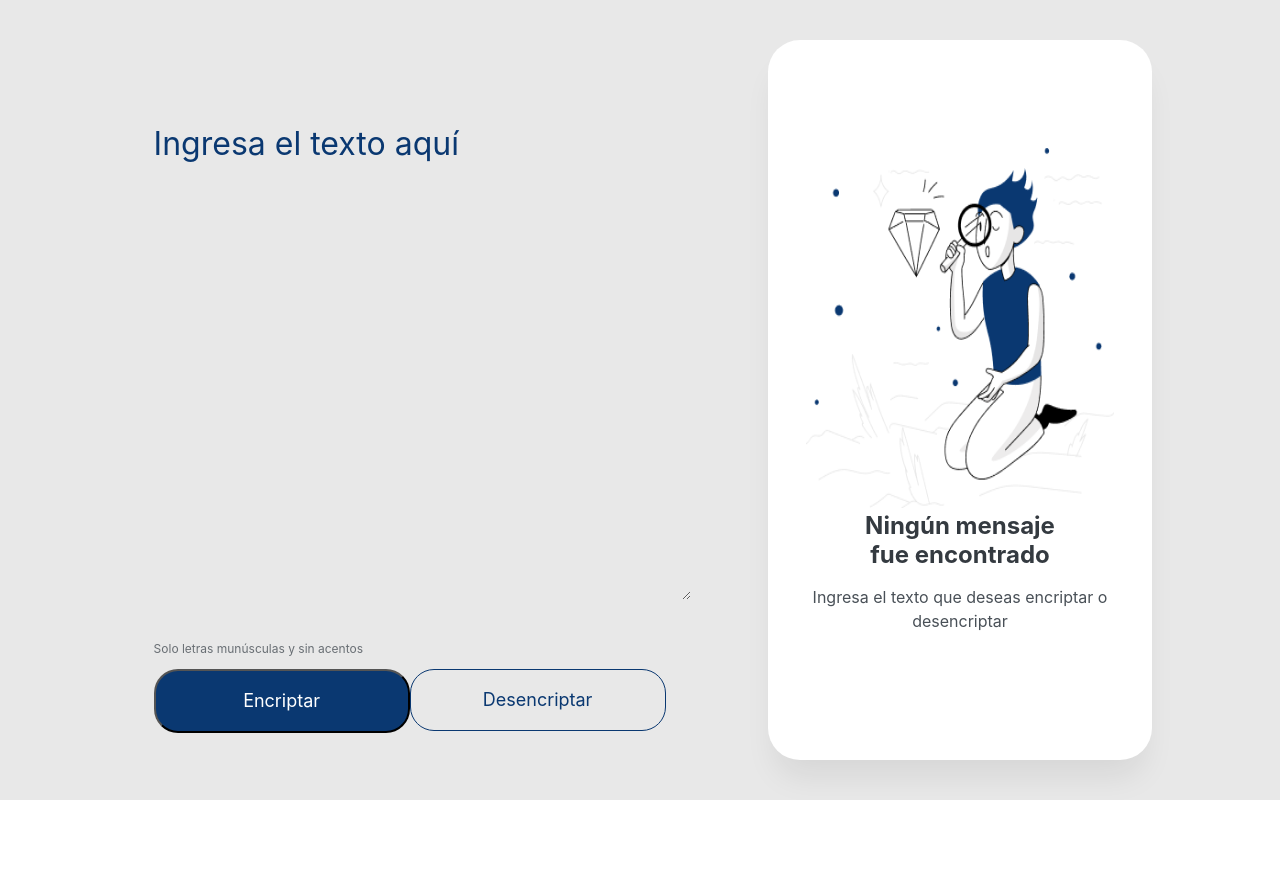
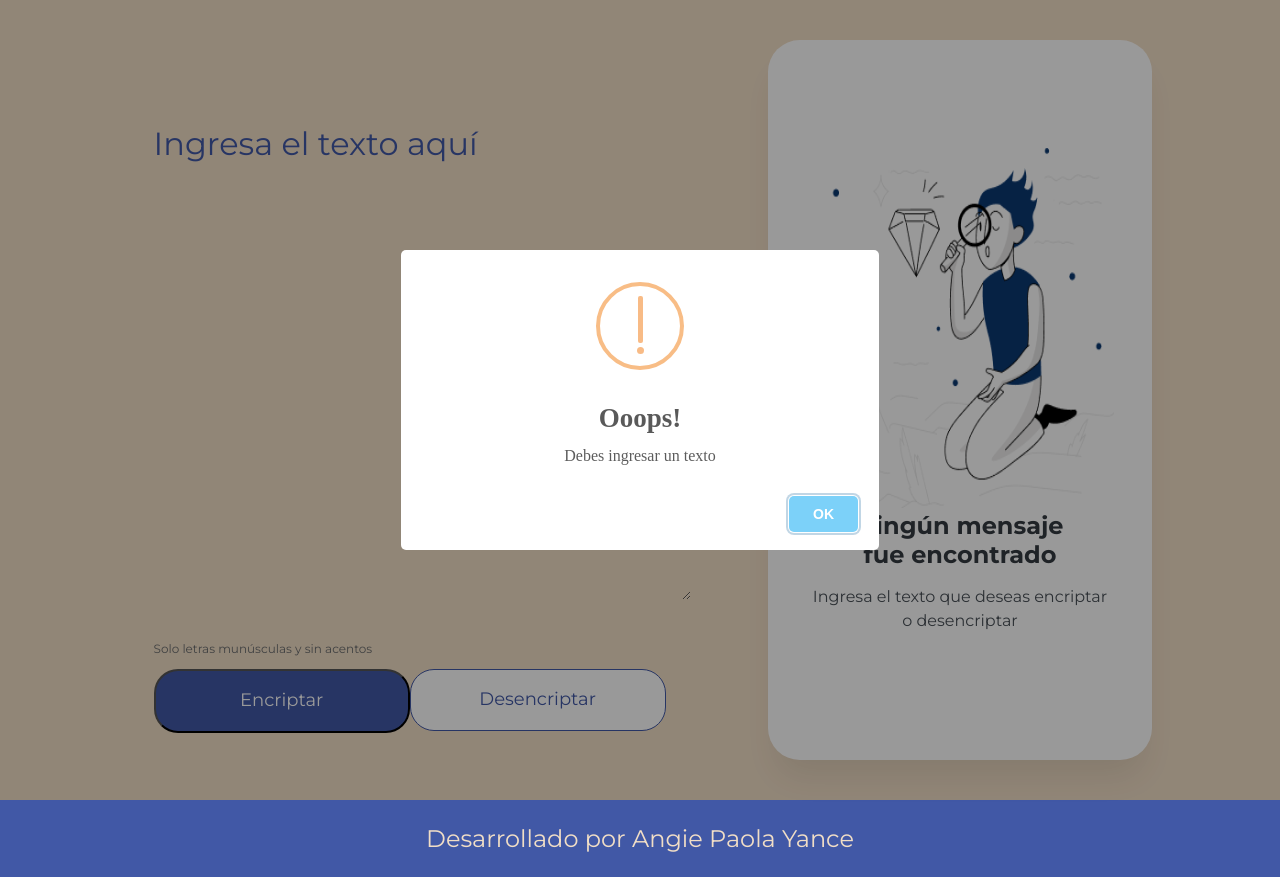
Before and after one commit to AngieYance/encriptador-de-texto, a plain HTML site: page index.html in a window 1280 px wide. Before the commit the page ends 800 px from the top, so only its background shows below. Drawn offline with nearby package versions, Linux system fonts and the light colour scheme.

Commit message:
Cambio de paleta de colores

```diff
--- a/app.js
+++ b/app.js
@@ -20,7 +20,7 @@ function encriptar(){
     ilustracion.src = "./Img/Muñeco.png";
     tituloMensaje.textContent = "Ningún mensaje fue encontrado";
     parrafo.textContent = "Ingresa el texto que deseas encriptar o desencriptar";
-    alert ('Debes ingresar algún texto');
+    swal("Ooops!", "Debes ingresar un texto", "warning");
  }
 }
 
@@ -46,7 +46,7 @@ function desencriptar(){
         ilustracion.src = "./Img/Muñeco.png";
         tituloMensaje.textContent = "Ningún mensaje fue encontrado";
         parrafo.textContent = "Ingresa el texto que deseas encriptar o desencriptar";
-        alert ('Debes ingresar algún texto');
+        swal("Ooops!", "Debes ingresar un texto", "warning");
     }
 }
 
--- a/index.html
+++ b/index.html
@@ -6,6 +6,7 @@
     <title>Encriptador de texto</title>
     <link rel="short cut icon" href="Img/icono.png" type="image/x-icon">
     <link rel="stylesheet" href="styles.css">
+    <script src="https://unpkg.com/sweetalert/dist/sweetalert.min.js"></script>
 </head>
 <body>
     <div class="container">
@@ -40,16 +41,11 @@
                 <p id="parrafo">
                     Ingresa el texto que deseas encriptar o desencriptar
                 </p>
-                <!--textarea
-                name="mensaje"
-                id="mensaje"
-                cols="30"
-                rows="10"
-                class="mensaje "
-                ></textarea-->
             </div>
         </div>
     </div>
+    <footer class="footer">
+        <p> Desarrollado por Angie Paola Yance </p>
 </body>
 <script src="app.js"></script>
 </html>
--- a/styles.css
+++ b/styles.css
@@ -1,3 +1,11 @@
+@import url('https://fonts.googleapis.com/css2?family=Krona+One&family=Montserrat:ital,wght@0,100..900;1,100..900&display=swap');
+
+:root{
+    --color-primario: #4158A6;
+    --color-secundario: #F1DEC6;
+    --fuente-montserrat: 'Montserrat', sans-serif;
+}
+
 *{
     margin: 0;
     padding: 0;
@@ -7,7 +15,7 @@
     position: relative;
     width: 100vw;
     height: 100vh;
-    background: #E8E8E8;
+    background: var(--color-secundario);
 }
 
 .texto{
@@ -17,16 +25,16 @@
     left: 12%;
     top: 15%;
     border: none;
-    font-family: "Inter";
+    font-family: var(--fuente-montserrat);
     font-style: normal;
     font-weight: 400;
     font-size: 32px;
     line-height: 150%;
-    background-color: #E8E8E8;
+    background-color: var(--color-secundario);
 }
 
 .texto::placeholder{
-    color: #0A3871;
+    color: var(--color-primario);
 }
 
 .texto:focus,
@@ -48,7 +56,7 @@
 }
 
 .terminos p {
-    font-family: Inter;
+    font-family: var(--fuente-montserrat);
     font-style: normal;
     font-weight: 400;
     font-size: 12px;
@@ -77,9 +85,9 @@
     padding: 2%;
     gap: 8px;
     width: 25%;
-    background-color: #0A3871;
+    background-color: var(--color-primario);
     border-radius: 24px;
-    font-family: "Inter";
+    font-family: var(--fuente-montserrat);
     font-size: 18px;
     line-height: 19px;
     text-align: center;
@@ -95,15 +103,15 @@
     padding: 2%;
     gap: 8%;
     width: 25%;
-    background-color: #E8E8E8;
-    border: 1px solid #0A3871;
+    background-color: #FFFFFF;
+    border: 1px solid  var(--color-primario);
     border-radius: 24px;
-    font-family: "Inter";
+    font-family: var(--fuente-montserrat);
     font-weight: 400;
     font-size: 18px;
     line-height: 19px;
     text-align: center;
-    color: #0A3871;
+    color:  var(--color-primario);
 }
 
 .boton__desencriptar:hover,
@@ -141,7 +149,7 @@
 
 .mensaje__encriptado h2{
     width: 60%;
-    font-family: "Inter";
+    font-family: var(--fuente-montserrat);
     font-style: normal;
     font-weight: 700;
     font-size: 24px;
@@ -152,7 +160,7 @@
 
 .mensaje__encriptado p{
     width: 80%;
-    font-family: "Inter";
+    font-family: var(--fuente-montserrat);
     font-style: normal;
     font-weight: 400;
     font-size: 16px;
@@ -166,6 +174,16 @@
     width: 80%;
     height: 50%;
     top: 15%;
+}
+
+.footer{
+    background-color:  var(--color-primario);
+    padding: 1.5rem;
+    color: var(--color-secundario);
+    text-align: center;
+    font-family: var(--fuente-montserrat);
+    font-size: 1.5rem;
+    font-weight: 400;
 }
 
  /*Diseño responsivo*/
```
